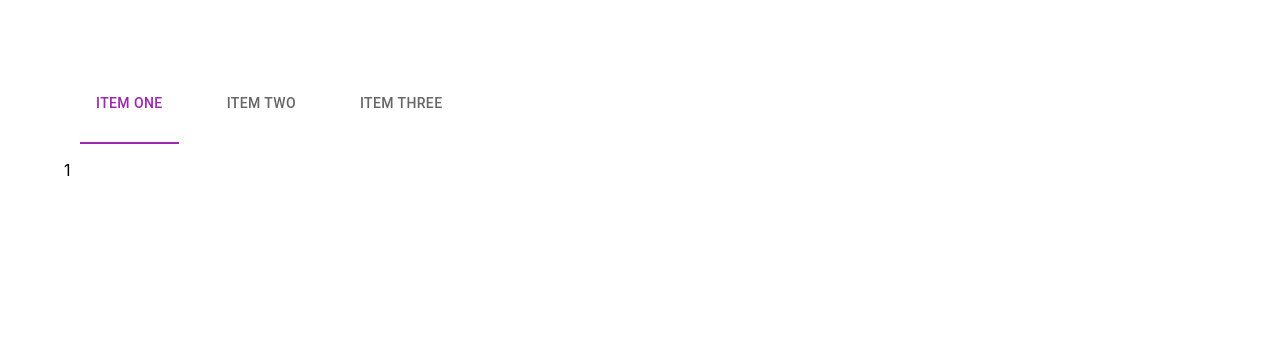
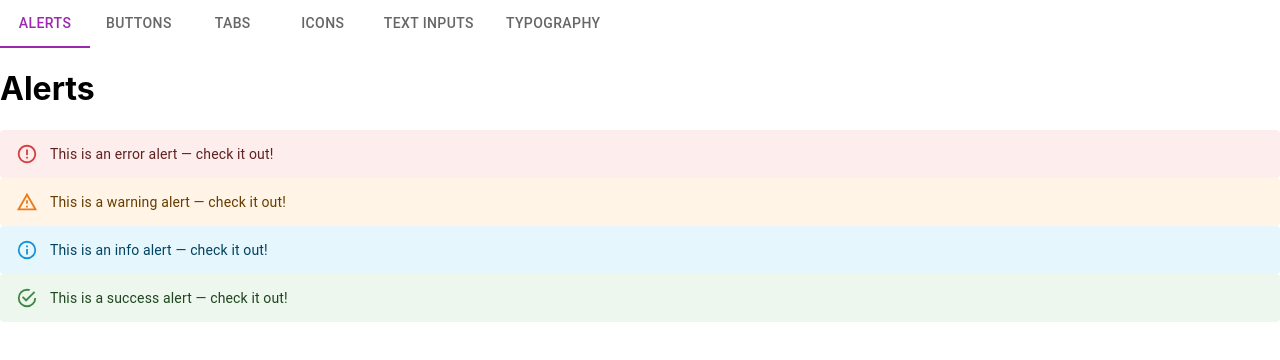
Before and after one commit to NathanKr/mui-playground, a React (Vite) app: page / in a window 1280 px wide. Shown: the top 360 px of the page. Built offline with nearby package versions, Linux system fonts and the light colour scheme.

Commit message:
tans in App

```diff
--- a/src/App.tsx
+++ b/src/App.tsx
@@ -1,17 +1,44 @@
-import "./App.css";
+import Tabs from "@mui/material/Tabs";
+import Tab from "@mui/material/Tab";
+import { SyntheticEvent, useState } from "react";
+import MuiAlerts from "./components/MuiAlerts";
+import MuiButtons from "./components/MuiButtons";
+import MuiIcons from "./components/MuiIcons";
 import MuiTabs from "./components/MuiTabs";
+import MuiTypography from "./components/MuiTypography";
+import MuiTextInputs from "./components/MuiTextInputs";
 
-function App() {
+export default function App() {
+  const [tabValue, setTabValue] = useState("Alerts");
+
+  const handleChange = (event: SyntheticEvent, newTabValue: string) => {
+    setTabValue(newTabValue);
+  };
+
+  /* i was not able to create MUI element with map !!! looks like MUI bug*/
+
   return (
-    <div className="App">
-      <MuiTabs/>
-      {/* <MuiAlerts /> */}
-      {/* <MuiTextInputs /> */}
-      {/* <MuiIcons/>
-      <MuiTypography/>
-      <MuiButtons/> */}
+    <div>
+      <Tabs
+        value={tabValue}
+        onChange={handleChange}
+        textColor="secondary"
+        indicatorColor="secondary"
+        aria-label="secondary tabs example"
+      >
+        <Tab value="Alerts" label="Alerts" />
+        <Tab value="Buttons" label="Buttons" />
+        <Tab value="Tabs" label="Tabs" />
+        <Tab value="Icons" label="Icons" />
+        <Tab value="TextInputs" label="Text Inputs" />
+        <Tab value="Typography" label="Typography" />
+      </Tabs>
+      {tabValue == 'Alerts' ? <MuiAlerts/> : ''}
+      {tabValue == 'Buttons' ? <MuiButtons/> : ''}
+      {tabValue == 'Tabs' ? <MuiTabs/> : ''}
+      {tabValue == 'Icons' ? <MuiIcons/> : ''}
+      {tabValue == 'TextInputs' ? <MuiTextInputs/> : ''}
+      {tabValue == 'Typography' ? <MuiTypography/> : ''}
     </div>
   );
 }
-
-export default App;
--- a/src/components/MuiTabs.tsx
+++ b/src/components/MuiTabs.tsx
@@ -3,21 +3,21 @@ import Tab from "@mui/material/Tab";
 import { SyntheticEvent, useState } from "react";
 
 export default function MuiTabs() {
-  const [value, setValue] = useState("1");
+  const [tabValue, setTabValue] = useState("1");
 
-  const handleChange = (event: SyntheticEvent, newValue: string) => {
-    setValue(newValue);
+  const handleChange = (event: SyntheticEvent, newTabValue: string) => {
+    setTabValue(newTabValue);
   };
 
   const elems = ["1", "2", "3"].map((it) =>
-    it == value ? <p key={it}>{it}</p> : ""
+    it == tabValue ? <p key={it}>{it}</p> : ""
   );
 
   return (
-    // <Box sx={{ width: "100%" }}> remark because not clear why Box is needed
     <div>
+      <h1>Tabs</h1>
       <Tabs
-        value={value}
+        value={tabValue}
         onChange={handleChange}
         textColor="secondary"
         indicatorColor="secondary"
@@ -29,6 +29,5 @@ export default function MuiTabs() {
       </Tabs>
       {elems}
     </div>
-    // </Box>
   );
 }
--- a/src/main.tsx
+++ b/src/main.tsx
@@ -1,6 +1,7 @@
 import React from 'react'
 import ReactDOM from 'react-dom/client'
 import App from './App'
+
 import './index.css'
 
 ReactDOM.createRoot(document.getElementById('root')!).render(
```
